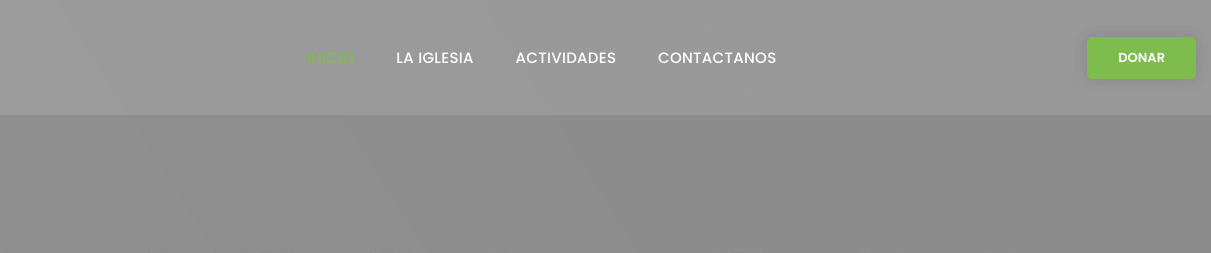
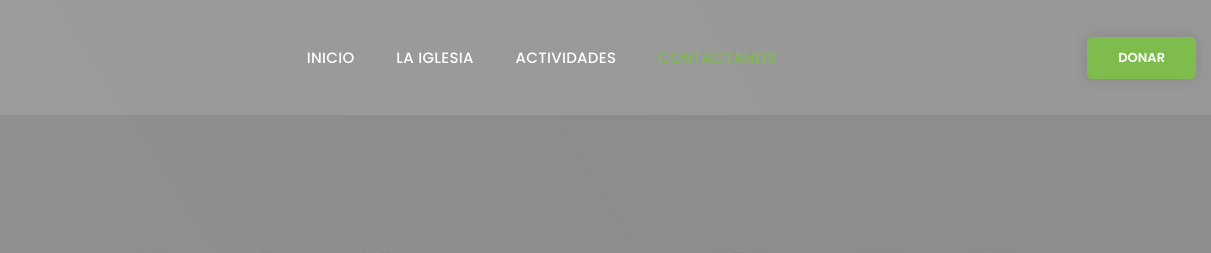
Before and after one commit to id2002/BDN, a plain HTML site: page contacts.html in a window 1280 px wide. Shown: the top 253 px of the page, 69-1280 px from the left. Drawn offline with Linux system fonts and the light colour scheme.

Commit message:
Arreglo de secciones activas

```diff
--- a/contacts.html
+++ b/contacts.html
@@ -41,13 +41,13 @@
                 <div class="rd-navbar-nav-wrap">
                   <!-- RD Navbar Nav-->
                   <ul class="rd-navbar-nav">
-                    <li class="rd-nav-item active"><a class="rd-nav-link" href="index.html">Inicio</a>
+                    <li class="rd-nav-item"><a class="rd-nav-link" href="index.html">Inicio</a>
                     </li>
                     <li class="rd-nav-item"><a class="rd-nav-link" href="Iglesia.html">La Iglesia</a>
                     </li>
                     <li class="rd-nav-item"><a class="rd-nav-link" href="Actividades.html">Actividades</a>
                     </li>
-                    <li class="rd-nav-item"><a class="rd-nav-link" href="contacts.html">Contactanos</a>
+                    <li class="rd-nav-item  active"><a class="rd-nav-link" href="contacts.html">Contactanos</a>
                     </li>
                   </ul><a class="button button-primary button-sm" href="#">Donar</a>
                 </div>
```
Also changed, not shown: Actividades.html (+2 -2 lines), Iglesia.html (+2 -2 lines).
